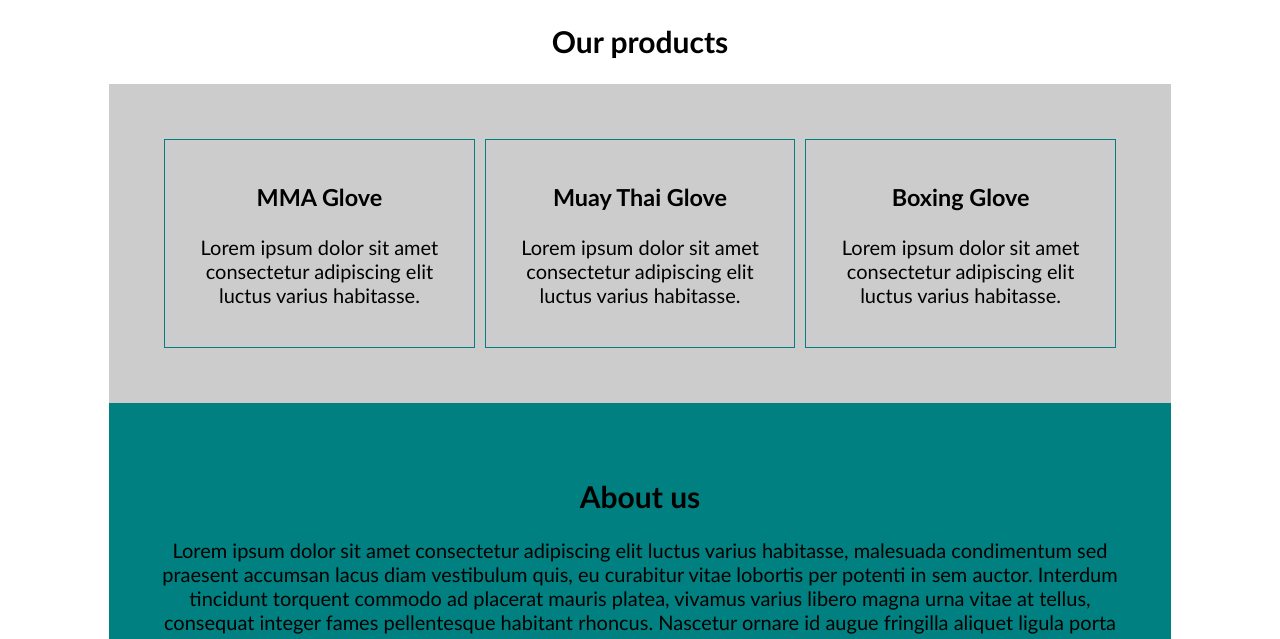
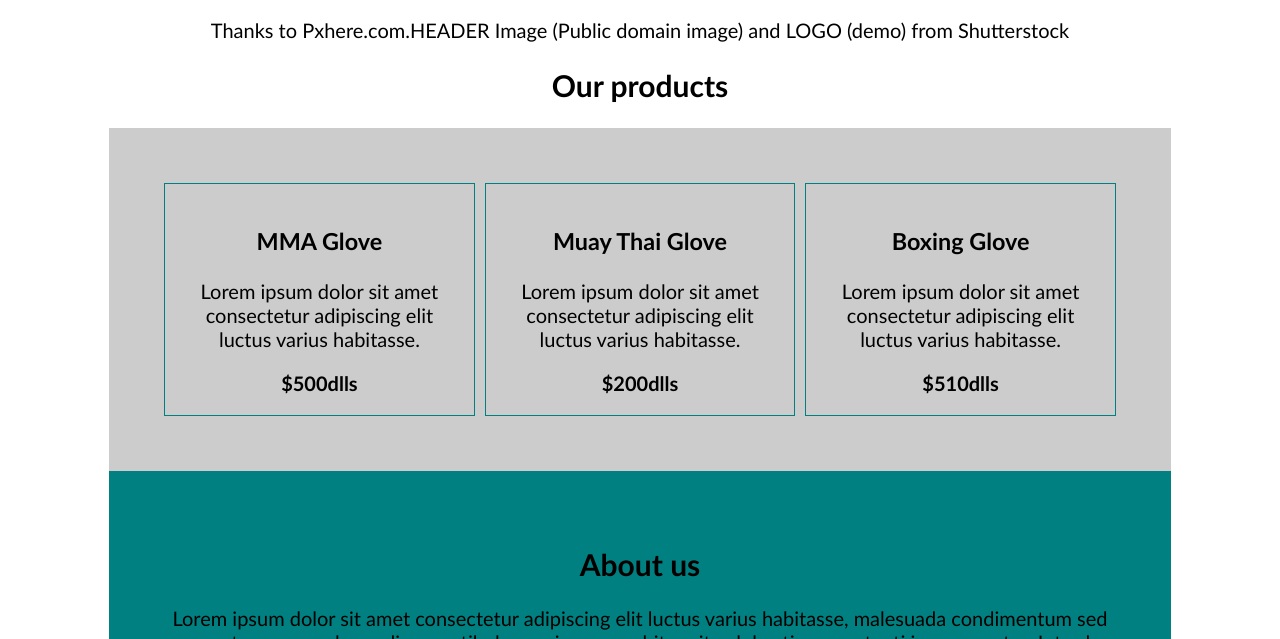
Before and after one commit to IamLAM/GlovesLandingPage, a plain HTML site: page index.html in a window 1280 px wide. Shown: the part 461-1100 px from the top of the page. Drawn offline with Linux system fonts and the light colour scheme.

Commit message:
thanks to shutterstock and pxhere for your images

```diff
--- a/css/style.css
+++ b/css/style.css
@@ -42,6 +42,10 @@ nav ul li:hover {}
 
 #big-image {
     background-image: url('https://c.pxhere.com/photos/ea/ef/photo-1404178.jpg!d');
+    /*
+    I get the image from pxhere public domain image
+   https://pxhere.com/es/photo/1404178
+    */
     background-size: cover;
     background-position: center;
     min-height: 350px;
@@ -107,6 +111,6 @@ button {
 
 @media only screen and (max-width: 600px) {
     body {
-        background-color: rgb(1, 124, 165);
+        background-color: #CCC;
     }
 }
--- a/index.html
+++ b/index.html
@@ -11,7 +11,9 @@
     <header id="header">
 
         <div><img id="header-img" src="https://image.shutterstock.com/image-vector/fighter-ready-fight-illustration-mma-450w-780240853.jpg" />
+            <!--I get the image from shuttertock demo image-->
         </div>
+
         <nav id="nav-bar">
             <ul>
                 <li><a class="nav-link" href="#products"> Products</a></li>
@@ -26,22 +28,23 @@
         <section id="big-image">
 
         </section>
-
+        <p>Thanks to <a href="https://pxhere.com/es/photo/1404178" target="_blank">Pxhere.com</a>.HEADER Image (Public domain image) and LOGO (demo) from <a href="https://www.shutterstock.com/image-vector/fighter-ready-fight-illustration-mma-event-780240853"
+                target-="_blank">Shutterstock</a></p>
         <h2>Our products</h2>
 
         <section id="products">
 
             <article id="prod1">
                 <h3>MMA Glove</h3>
-                <p>Lorem ipsum dolor sit amet consectetur adipiscing elit luctus varius habitasse.</p>
+                <p>Lorem ipsum dolor sit amet consectetur adipiscing elit luctus varius habitasse.</p> <strong>$500dlls</strong>
             </article>
             <article id="prod2">
                 <h3>Muay Thai Glove</h3>
-                <p>Lorem ipsum dolor sit amet consectetur adipiscing elit luctus varius habitasse.</p>
+                <p>Lorem ipsum dolor sit amet consectetur adipiscing elit luctus varius habitasse.</p><strong>$200dlls</strong>
             </article>
             <article id="prod3">
                 <h3>Boxing Glove</h3>
-                <p>Lorem ipsum dolor sit amet consectetur adipiscing elit luctus varius habitasse.</p>
+                <p>Lorem ipsum dolor sit amet consectetur adipiscing elit luctus varius habitasse.</p><strong>$510dlls</strong>
             </article>
         </section>
         <section id="about">
```
